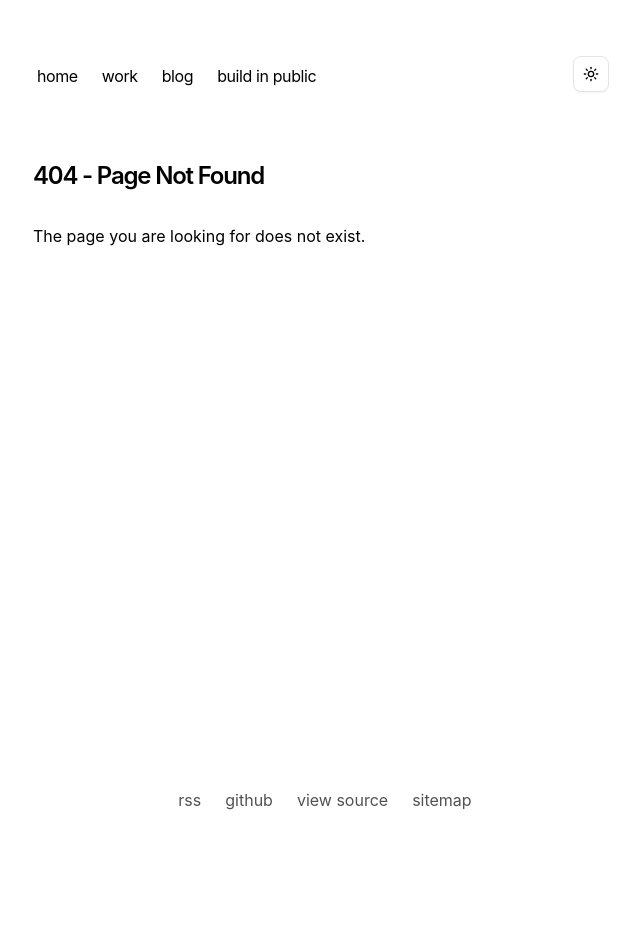
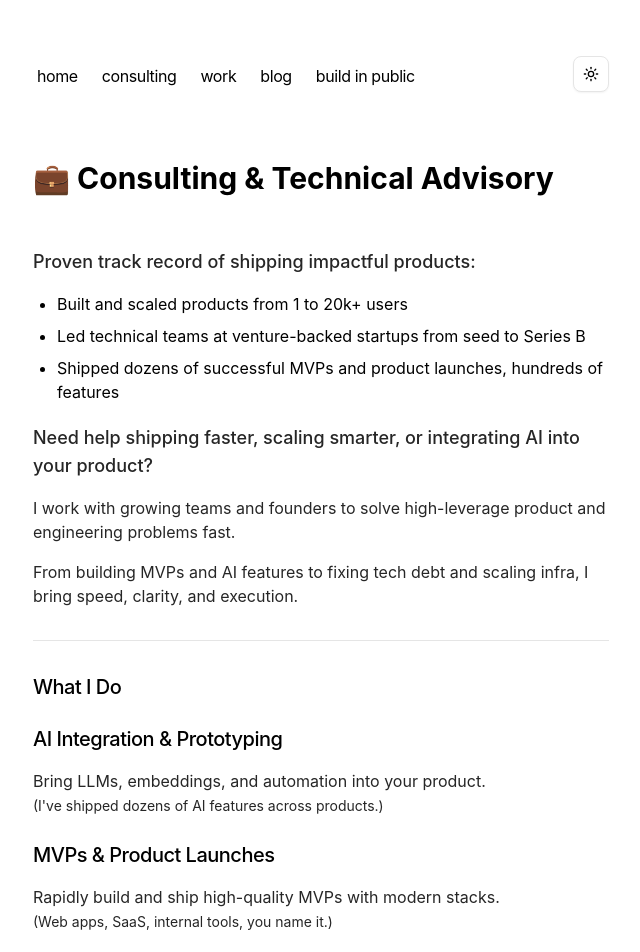
Before and after one commit to lalagias/blog, a Next.js app: page /consulting in a window 1280 px wide. Before the commit this address had no page. Shown: the top 952 px of the page, without its empty margins (319-959 px from the left). Before the commit the page ends 832 px from the top, so only its background shows below. Built offline with nearby package versions, Linux system fonts and the light colour scheme.

Commit message:
Adds new page for consulting

```diff
--- a/app/components/nav.tsx
+++ b/app/components/nav.tsx
@@ -4,6 +4,9 @@ import { ModeToggle } from "@/app/components/mode-toggle";
 const navItems = {
   "/": {
     name: "home",
+  },
+  "/consulting": {
+    name: "consulting",
   },
   "/work": {
     name: "work",
--- /dev/null
+++ b/app/consulting/page.tsx
@@ -0,0 +1,144 @@
+import { Button } from "@/components/ui/button";
+import Link from "next/link";
+
+export default function ConsultingPage() {
+  return (
+    <section className="flex flex-col gap-8 max-w-2xl">
+      <h1 className="font-bold text-3xl">💼 Consulting & Technical Advisory</h1>
+
+      <div className="prose dark:prose-invert">
+        <div className="mb-8">
+          <p className="text-lg font-medium text-blue-600 dark:text-blue-400">
+            Proven track record of shipping impactful products:
+          </p>
+          <ul className="mt-2 space-y-2">
+            <li>Built and scaled products from 1 to 20k+ users</li>
+            <li>
+              Led technical teams at venture-backed startups from seed to Series
+              B
+            </li>
+            <li>
+              Shipped dozens of successful MVPs and product launches, hundreds
+              of features
+            </li>
+          </ul>
+        </div>
+
+        <div className="mb-8">
+          <p className="text-lg font-medium">
+            Need help shipping faster, scaling smarter, or integrating AI into
+            your product?
+          </p>
+          <p>
+            I work with growing teams and founders to solve high-leverage
+            product and engineering problems fast.
+          </p>
+          <p>
+            From building MVPs and AI features to fixing tech debt and scaling
+            infra, I bring speed, clarity, and execution.
+          </p>
+        </div>
+
+        <hr className="my-8" />
+
+        <div className="mb-8">
+          <h2 className="text-2xl font-bold mb-4">What I Do</h2>
+
+          <div className="space-y-6">
+            <div>
+              <h3 className="font-semibold">AI Integration & Prototyping</h3>
+              <p>
+                Bring LLMs, embeddings, and automation into your product.
+                <br />
+                <span className="text-sm">
+                  (I've shipped dozens of AI features across products.)
+                </span>
+              </p>
+            </div>
+
+            <div>
+              <h3 className="font-semibold">MVPs & Product Launches</h3>
+              <p>
+                Rapidly build and ship high-quality MVPs with modern stacks.
+                <br />
+                <span className="text-sm">
+                  (Web apps, SaaS, internal tools, you name it.)
+                </span>
+              </p>
+            </div>
+
+            <div>
+              <h3 className="font-semibold">Tech Strategy & Refactoring</h3>
+              <p>
+                Untangle messy codebases, set up scalable infra, and help your
+                team move faster.
+              </p>
+            </div>
+          </div>
+        </div>
+
+        <hr className="my-8" />
+
+        <div className="mb-8">
+          <h2 className="text-2xl font-bold mb-4">Who I Work With</h2>
+          <ul className="list-disc pl-6">
+            <li>
+              Early-stage startups who need a hands-on CTO-type to get things
+              moving.
+            </li>
+            <li>
+              Product teams looking to integrate AI or ship features faster.
+            </li>
+            <li>
+              Solo founders who want a tech partner without the long-term hire.
+            </li>
+          </ul>
+        </div>
+
+        <hr className="my-8" />
+
+        <div className="mb-8">
+          <h2 className="text-2xl font-bold mb-4">How It Works</h2>
+          <ul className="list-disc pl-6">
+            <li>
+              Flexible: One-off consulting, weekly retainers, or full builds.
+            </li>
+            <li>
+              Remote-first, async-friendly. No meetings unless we need them.
+            </li>
+            <li>Direct, no-fluff communication and fast delivery.</li>
+          </ul>
+        </div>
+
+        <hr className="my-8" />
+
+        <div className="mb-8">
+          <h2 className="text-2xl font-bold mb-4">Let's talk.</h2>
+          <p>
+            DM me on{" "}
+            <Link
+              href="https://x.com/ntanis_kou"
+              target="_blank"
+              rel="noopener noreferrer"
+              className="text-blue-600 dark:text-blue-400 hover:underline"
+            >
+              Twitter
+            </Link>{" "}
+          </p>
+          <p>You'll get honest feedback, fast execution, and real results.</p>
+
+          <div className="mt-8">
+            <Button variant="default" asChild>
+              <Link
+                href="https://cal.com/dkountanis-nteams/30min"
+                style={{ textDecoration: "none" }}
+              >
+                Schedule a Discovery Call
+              </Link>
+            </Button>
+          </div>
+        </div>
+      </div>
+    </section>
+  );
+}
```
